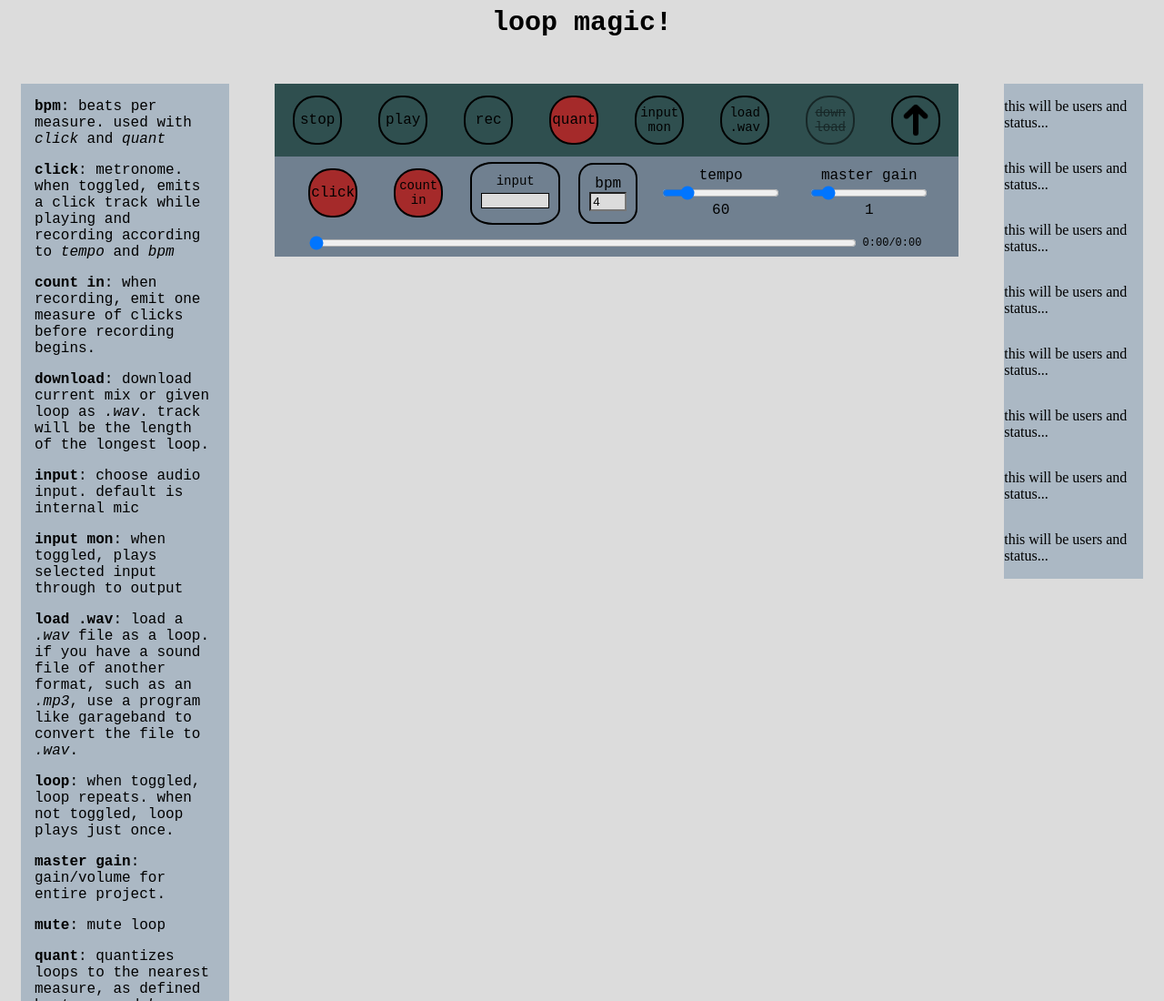
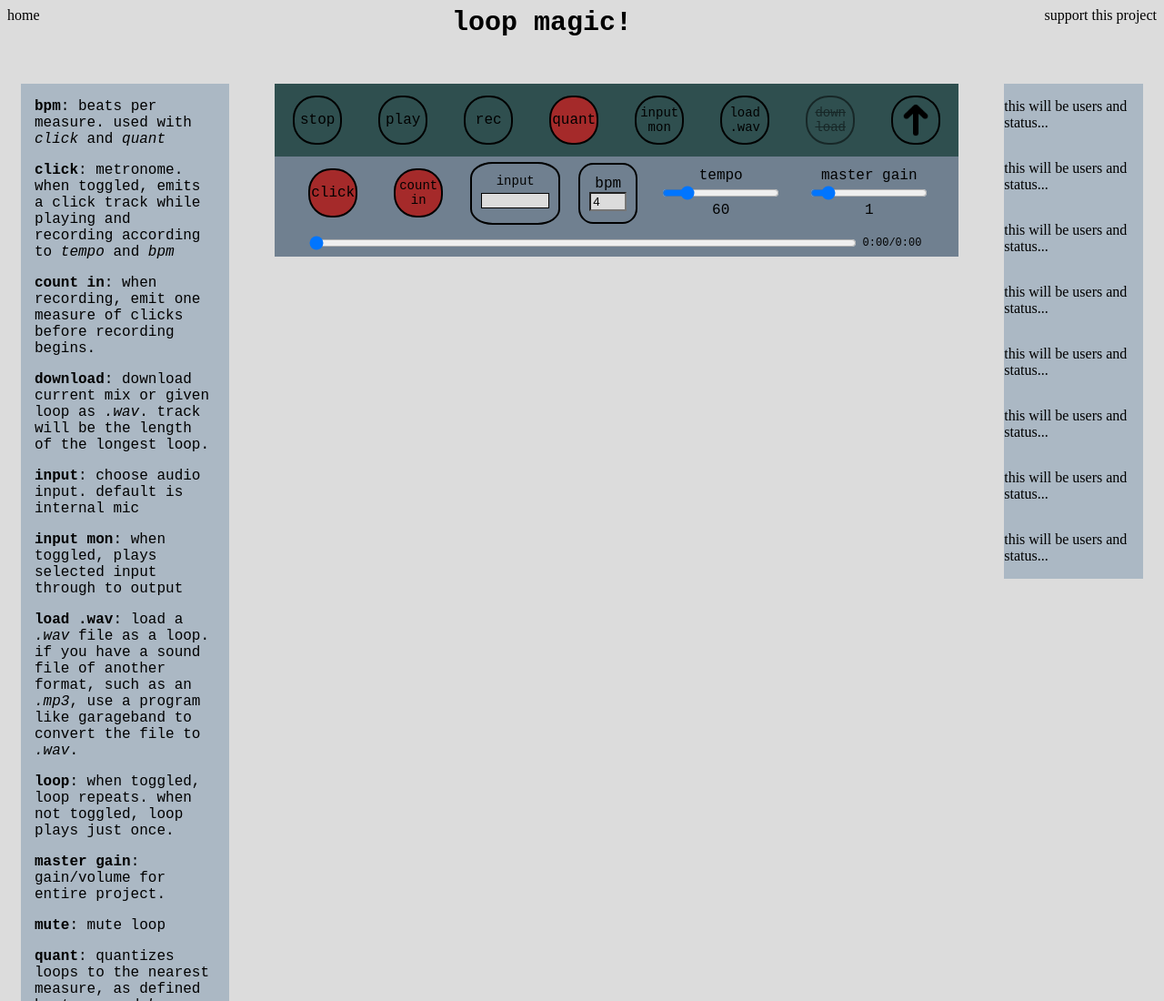
Before and after one commit to mgoldfield/nodelooper, a React app in the folder app/: page / in a window 1280 px wide. Shown: the top 1100 px of the page at 91% size. Built offline with nearby package versions, Linux system fonts and the light colour scheme.

Commit message:
html tweaks, notes

```diff
--- a/app/src/index.css
+++ b/app/src/index.css
@@ -10,7 +10,7 @@ body {
 
 .headerContainer {
     display: flex;
-    justify-content: center;
+    justify-content: space-between;
 }
 
 .bodyContainer {
--- a/app/src/looper.js
+++ b/app/src/looper.js
@@ -236,7 +236,9 @@ class Looper extends React.Component {
         return (
             <div className='pageContainer'>
                 <div className='headerContainer'>
+                    <span className='backHome'>home</span>
                     <span className='title'>loop magic!</span>
+                    <span className='support'>support this project</span>
                 </div>
                 <div className='bodyContainer'>
                     <div className='instructions'>
```
Also changed, not shown: README.txt.
